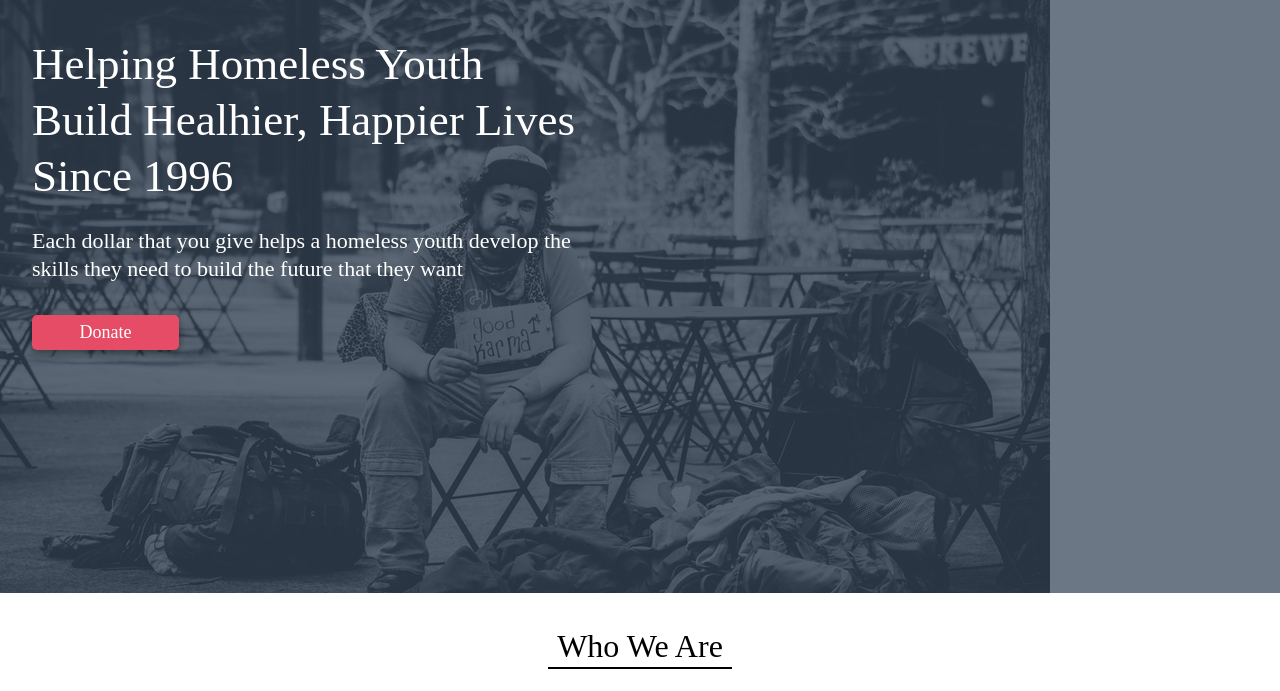
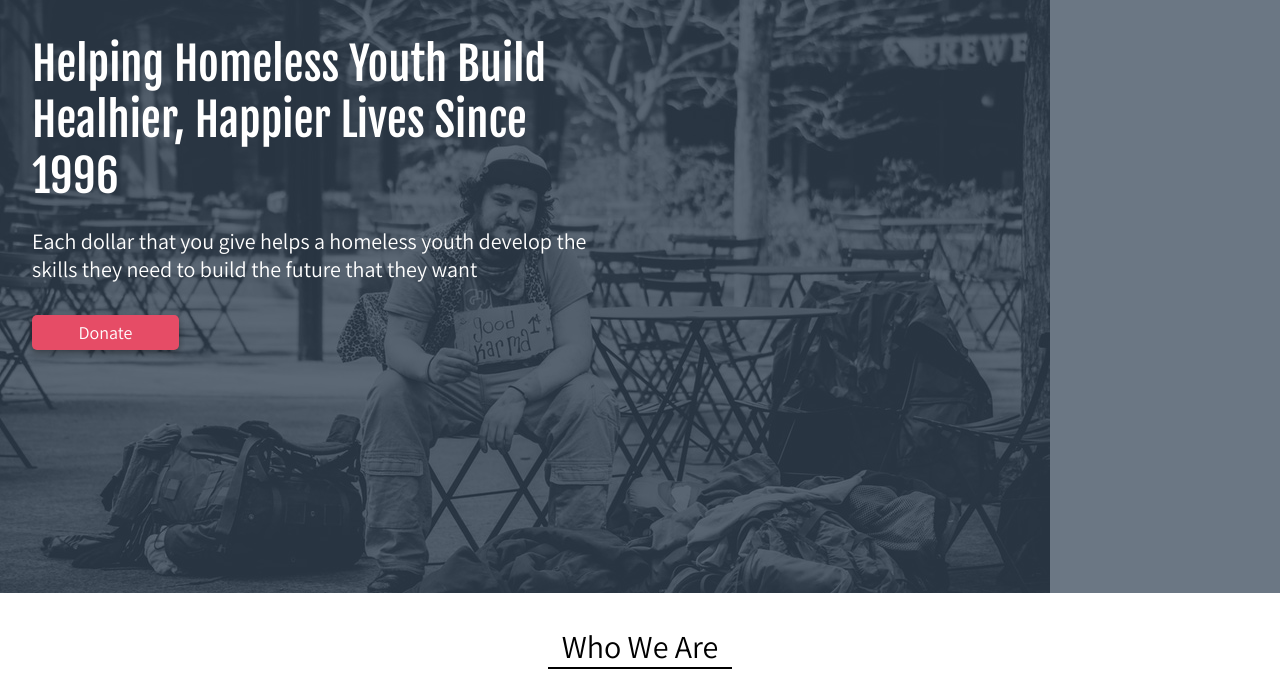
Before and after one commit to jdylan28/homelessyouthalliance, a plain HTML site: page index.html in a window 1280 px wide. Shown: the part 88-779 px from the top of the page. Drawn offline with nearby package versions, Linux system fonts and the light colour scheme.

Commit message:
Google fonts

```diff
--- a/index.html
+++ b/index.html
@@ -8,7 +8,10 @@
   <link rel="stylesheet" href="https://cdnjs.cloudflare.com/ajax/libs/meyer-reset/2.0/reset.css" />
   <link rel="stylesheet" href="https://use.fontawesome.com/releases/v5.0.13/css/all.css" integrity="sha384-DNOHZ68U8hZfKXOrtjWvjxusGo9WQnrNx2sqG0tfsghAvtVlRW3tvkXWZh58N9jp"
     crossorigin="anonymous">
-  <link rel="stylesheet" href="style.css">
+    <link href="https://fonts.googleapis.com/icon?family=Assistant" rel="stylesheet">
+    <link href="https://fonts.googleapis.com/css?family=Fjalla One" rel="stylesheet">
+
+    <link rel="stylesheet" href="style.css">
 
 
   <!-- Hotjar Tracking Code for https://jdylan28.github.io/homelessyouthalliance/ -->
--- a/style.css
+++ b/style.css
@@ -12,10 +12,6 @@
 .contactusimg {
     background-image: url(images/contactus.png);
 }
-
-@import url(https://fonts.googleapis.com/css?family=Fjalla One);
-@import url(https://fonts.googleapis.com/css?family=Assistant);
-
 
 
 
```
